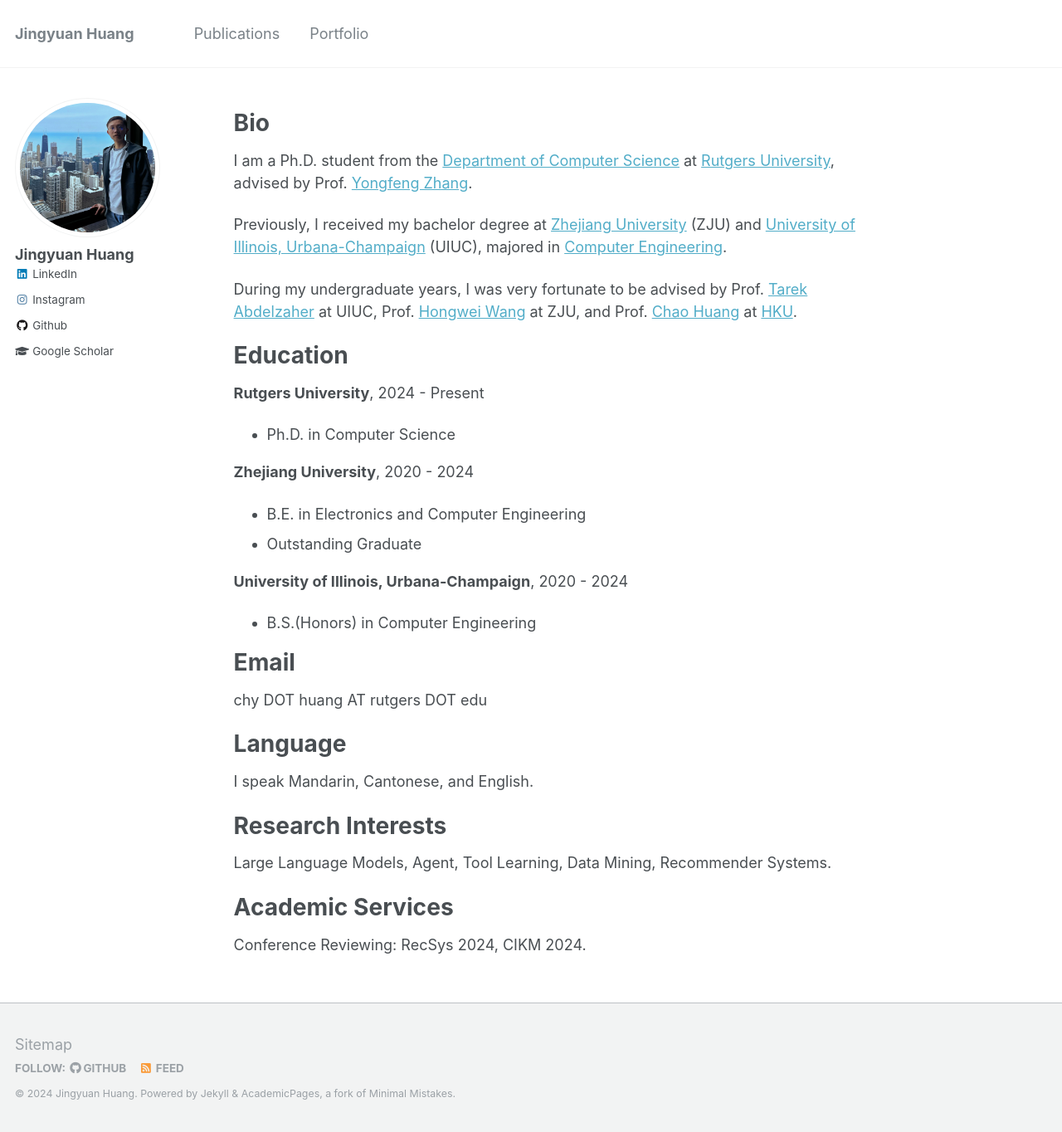
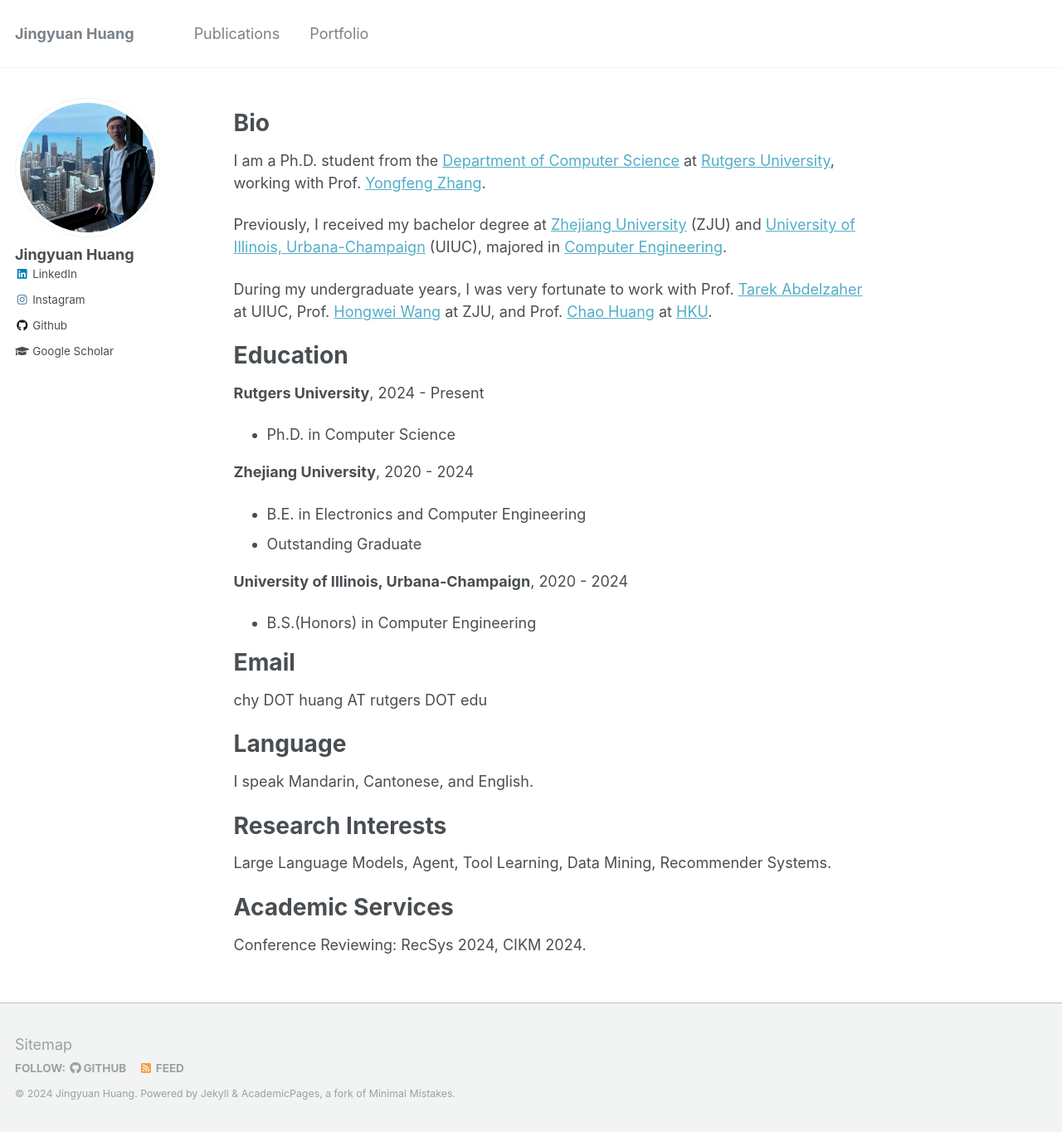
Before and after one commit to Luckfort/luckfort.github.io, a Jekyll site: the page built from _pages/about.md, in a window 1280 px wide and 1364 px high. Shown: the whole window at 83% size. Built offline with Jekyll 4.4.1, drawn with Linux system fonts in a browser that asks for light colours.

```diff
--- a/_pages/about.md
+++ b/_pages/about.md
@@ -11,11 +11,11 @@
 
 Bio
 ======
-I am a Ph.D. student from the [Department of Computer Science](https://www.cs.rutgers.edu/) at [Rutgers University](https://www.rutgers.edu/), advised by Prof. [Yongfeng Zhang](https://www.yongfeng.me/).
+I am a Ph.D. student from the [Department of Computer Science](https://www.cs.rutgers.edu/) at [Rutgers University](https://www.rutgers.edu/), working with Prof. [Yongfeng Zhang](https://www.yongfeng.me/).
 
 Previously, I received my bachelor degree at [Zhejiang University](https://www.zju.edu.cn/) (ZJU) and [University of Illinois, Urbana-Champaign](https://illinois.edu/) (UIUC), majored in [Computer Engineering](https://ece.illinois.edu/).
 
-During my undergraduate years, I was very fortunate to be advised by Prof. [Tarek Abdelzaher](http://abdelzaher.cs.illinois.edu/) at UIUC, Prof. [Hongwei Wang](https://person.zju.edu.cn/en/hwang) at ZJU, and Prof. [Chao Huang](https://sites.google.com/view/chaoh) at [HKU](https://www.hku.hk/).
+During my undergraduate years, I was very fortunate to work with Prof. [Tarek Abdelzaher](http://abdelzaher.cs.illinois.edu/) at UIUC, Prof. [Hongwei Wang](https://person.zju.edu.cn/en/hwang) at ZJU, and Prof. [Chao Huang](https://sites.google.com/view/chaoh) at [HKU](https://www.hku.hk/).
 
 Education
 ======
```
